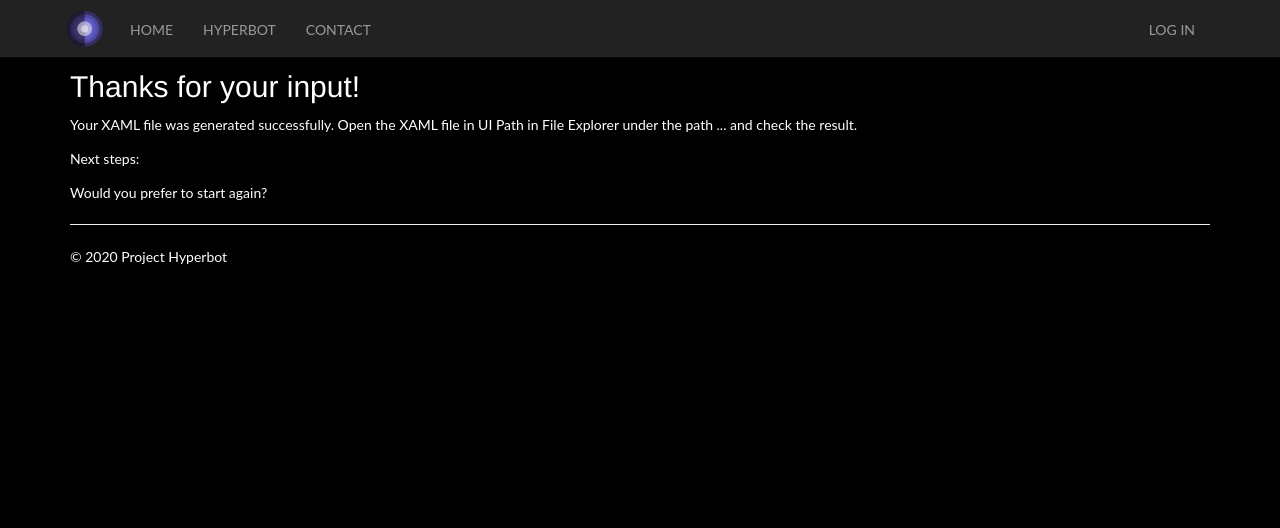
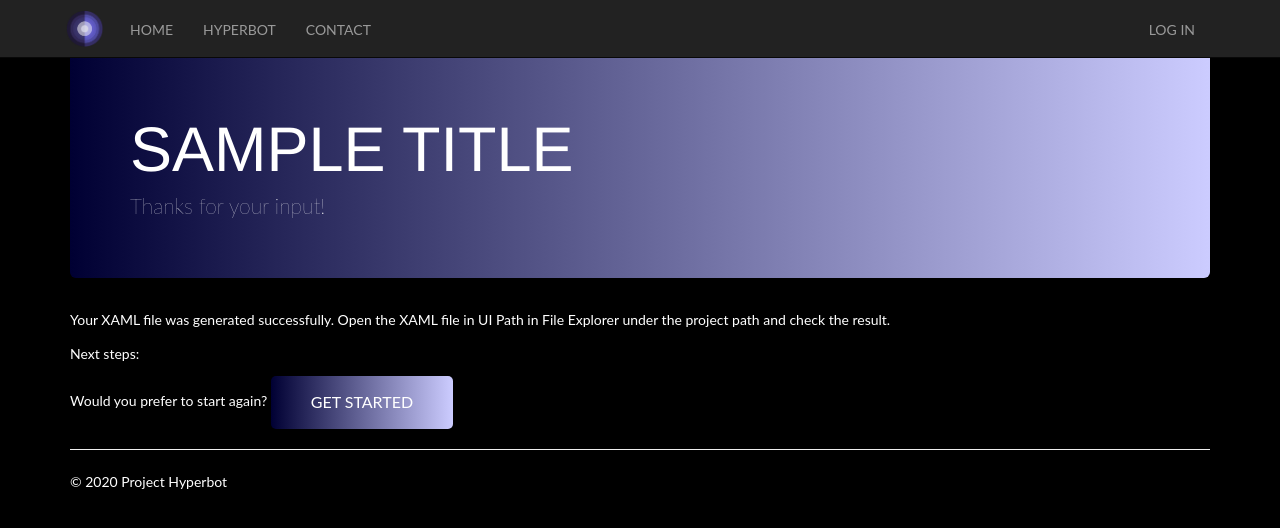
Before and after one commit to JMU-Information-Systems/pjs-hyperbot-main, a Django app: template pjshyperbot/app/templates/app/nextSteps.html in a window 1280 px wide. Shown: the top 528 px of the page. Run offline with Django 3.2, Linux system fonts and the light colour scheme; the template is opened without the code that fills it: most values are stand-ins (such as "Sample title", 1, 10 or a date in 2020); some libraries are stand-ins or nearby versions.

Commit message:
Optische Anpassung Frontend und einfügen des Textes

```diff
--- a/pjshyperbot/app/templates/app/nextSteps.html
+++ b/pjshyperbot/app/templates/app/nextSteps.html
@@ -529,14 +529,19 @@
 
 </head>
 <body>
-    <h2>
-        Thanks for your input!
-    </h2>
+
+    <div class="jumbotron">
+        <h1 class="title">{{ title }}</h1>
+        <p class="description">Thanks for your input!</p>
 
 
-    <p>Your XAML file was generated successfully. Open the XAML file in UI Path in File Explorer under the path ... and check the result.</p>
+    </div>
+
+
+
+    <p>Your XAML file was generated successfully. Open the XAML file in UI Path in File Explorer under the project path and check the result.</p>
     <p>Next steps:</p>
-    <p>Would you prefer to start again?</p>
+    <p>Would you prefer to start again?  <a href="{% url 'about' %}" class="btn btn--green">Get Started</a></p>
 </body>
 </html>
     {% endblock %}
```
